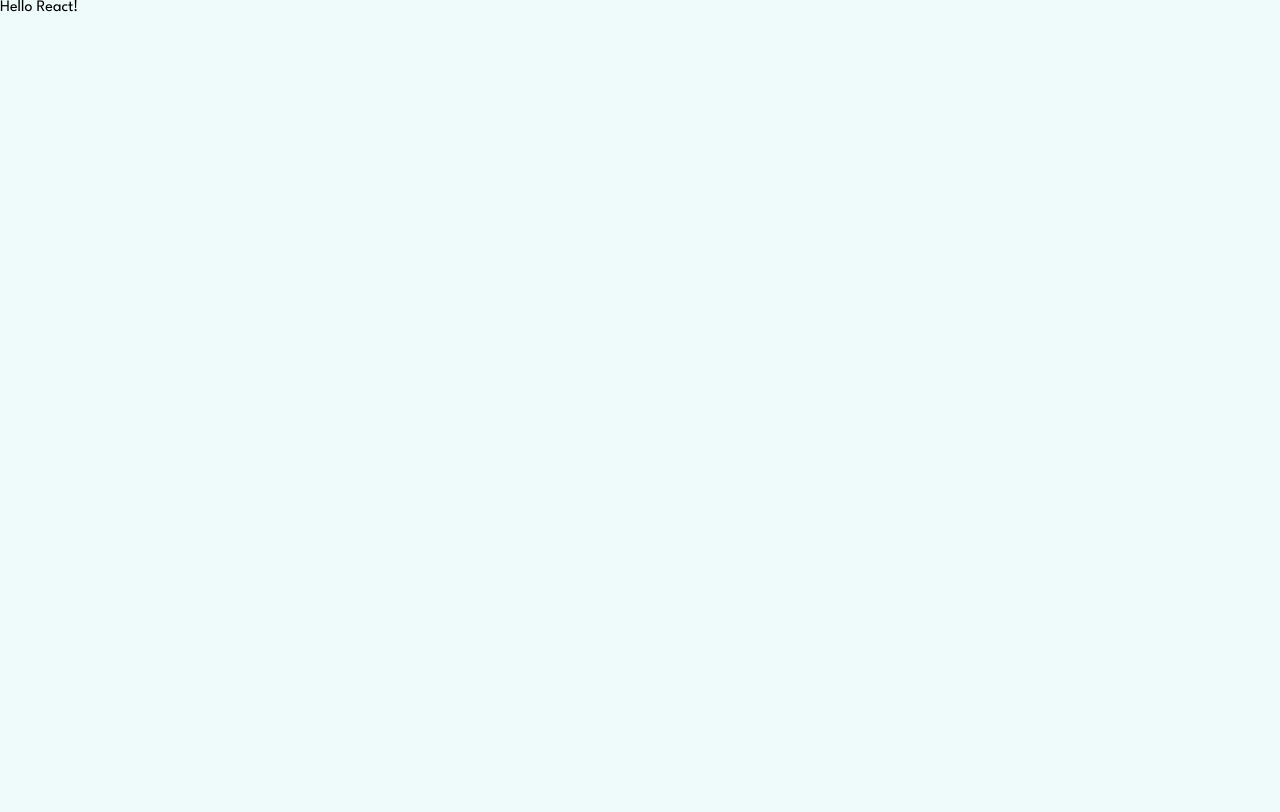
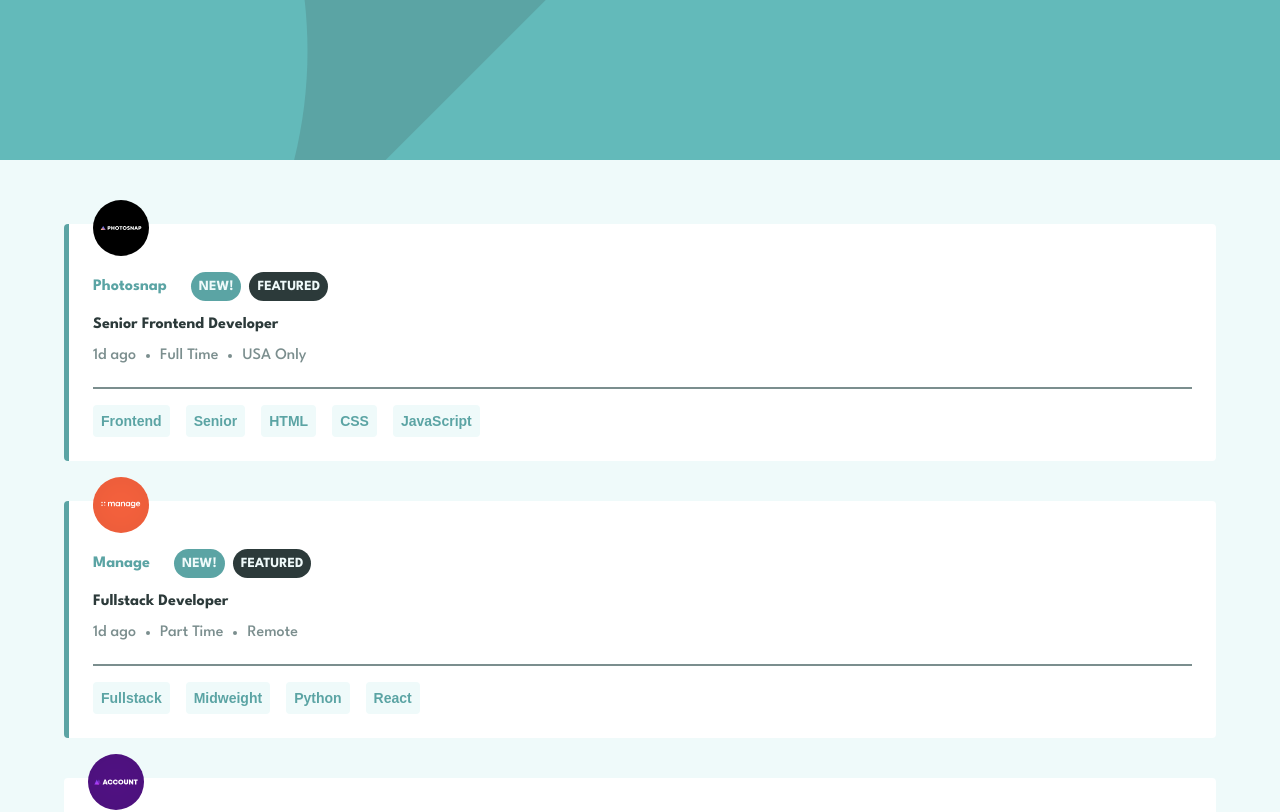
Before and after one commit to theOroszlan/job-listings-with-filtering, a React (Vite) app: page / in a window 1280 px wide. Shown: the top 812 px of the page. Built offline with nearby package versions, Linux system fonts and the light colour scheme.

Commit message:
feat: add job listings UI

```diff
--- a/src/App.jsx
+++ b/src/App.jsx
@@ -1,5 +1,20 @@
+import { useState } from "react";
+import JobCard from "./components/JobCard";
+import data from "./data/data.json";
+
 function App() {
-  return <div>Hello React!</div>;
+  const [jobs, setJobs] = useState(data);
+
+  return (
+    <div className="wrapper">
+      <div class="header-background"></div>
+      <main>
+        {jobs.map((job) => (
+          <JobCard key={job.id} job={job} />
+        ))}
+      </main>
+    </div>
+  );
 }
 
 export default App;
--- a/src/index.css
+++ b/src/index.css
@@ -62,6 +62,10 @@
   --space-base: 1rem;
   --space-md: 1.5rem;
   --space-lg: 2rem;
+  --space-xl: 2.5rem;
+  --space-2xl: 3rem;
+  --space-3xl: 3.5rem;
+  --space-4xl: 4rem;
 }
 
 body {
@@ -73,6 +77,27 @@ body {
 
 .btn {
   cursor: pointer;
+}
+
+.wrapper {
+  background-color: var(--Green-400);
+}
+
+.header-background {
+  background-image: url("./assets/images/bg-header-mobile.svg");
+  background-repeat: no-repeat;
+  background-size: cover;
+  background-position: center;
+  height: 10rem;
+}
+
+main {
+  display: grid;
+  gap: var(--space-xl);
+
+  background-color: var(--Green-50);
+  padding-inline: 5%;
+  padding-block-start: var(--space-4xl);
 }
 
 .job-card {
```
